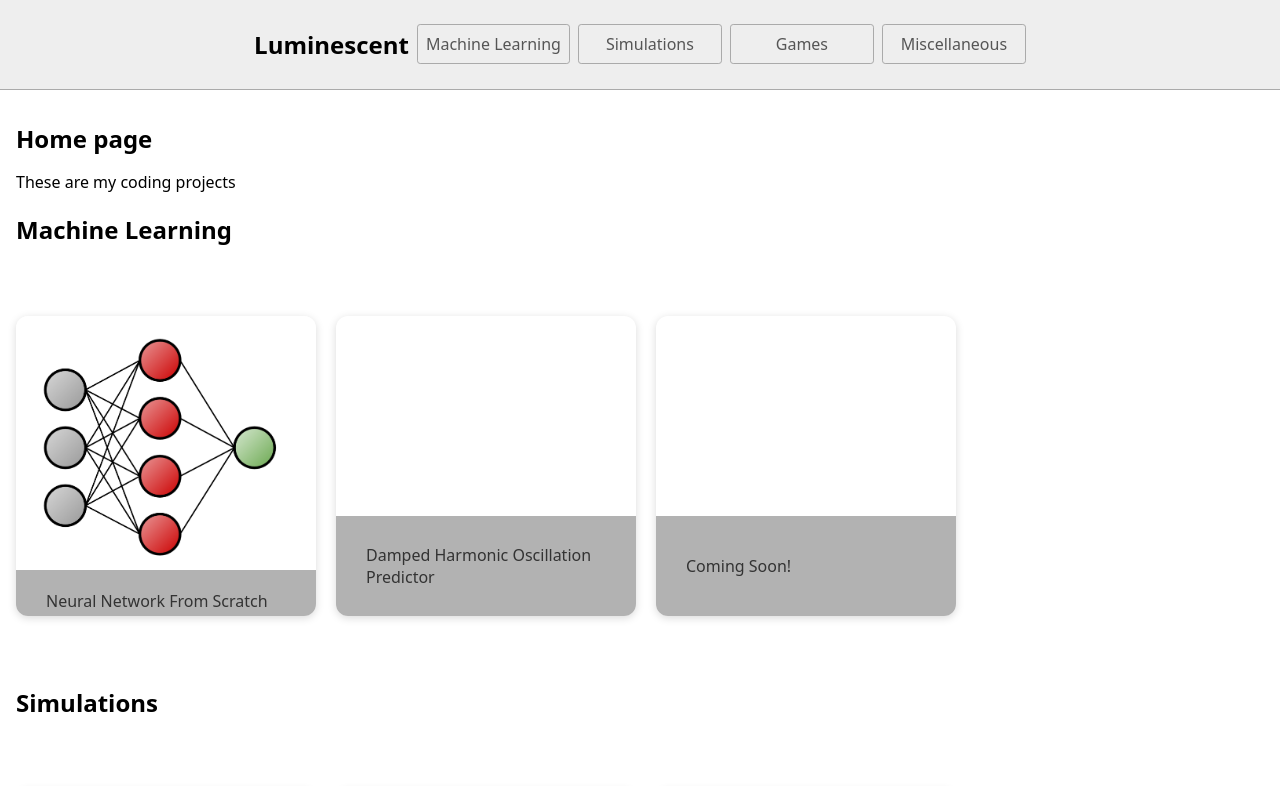
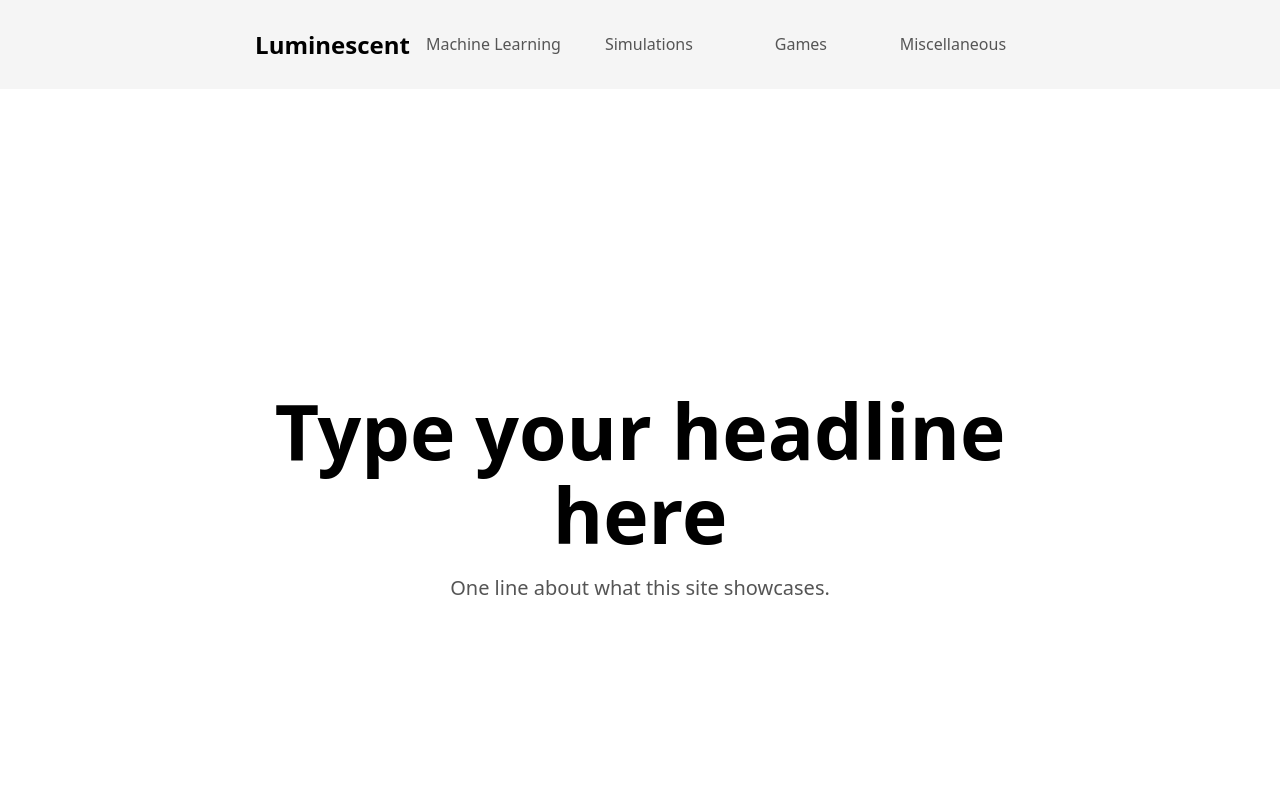
Before and after one commit to luminescent11/portfolio, a website: page index.html in a window 1280 px wide. Shown: the top 786 px of the page. Drawn offline with Linux system fonts and the light colour scheme.

Commit message:
Initial commit

```diff
--- a/index.html
+++ b/index.html
@@ -6,7 +6,6 @@
     <meta name="viewport" content="width=device-width" />
 
     <link rel="stylesheet" href="styles.css" />
-    <script type="module" src="script.js"></script>
     <link rel="icon" type="image/png" href="/assets/favicon.png">
   </head>
   <body>
@@ -19,96 +18,70 @@
     </nav>
 
     <main>
-      <div id="home">
-        <h1>Home page</h1>
-        <p>These are my coding projects</p>
+      <div id="hero">
+        <h1>Type your headline here</h1>
+        <p>One line about what this site showcases.</p>
       </div>
-      <div id="#ml">
+
+      <div id="ml">
         <h2>Machine Learning</h2>
 
         <div class="container">
-          <a
-            href="https://nn-from-scratch-frontend.vercel.app/"
-            class="box"
-          >
-            <img src="assets/neuralnet.png" class="boximage" />
+          <a href="https://nn-from-scratch-frontend.vercel.app/" class="box">
+            <img src="assets/neuralnet.png" class="boximage" alt="Neural network visualization" />
             <div class="boxcaption">Neural Network From Scratch</div>
           </a>
 
-          <a
-            href="https://colab.research.google.com/drive/1DeG0yY4xt3iLZCa9perpCFk0wXGpYy9U"
-            class="box"
-          >
+          <a href="https://colab.research.google.com/drive/1DeG0yY4xt3iLZCa9perpCFk0wXGpYy9U" class="box">
             <div class="boxcaption">Damped Harmonic Oscillation Predictor</div>
           </a>
 
-          <div
-            class="box"
-          >
+          <div class="box">
             <div class="boxcaption">Coming Soon!</div>
           </div>
         </div>
       </div>
 
-      <div id="#simulations">
+      <div id="simulations">
         <h2>Simulations</h2>
         <div class="container">
-          <a
-            href="https://computational-physics-amber.vercel.app/"
-            class="box"
-          >
+          <a href="https://computational-physics-amber.vercel.app/" class="box">
             <div class="boxcaption">2D Force Simulation</div>
           </a>
 
-          <a
-            href="https://colab.research.google.com/drive/10MnvfeuhLvTTHmludy3WxlcYL8mHyiBq"
-            class="box"
-          >
+          <a href="https://colab.research.google.com/drive/10MnvfeuhLvTTHmludy3WxlcYL8mHyiBq" class="box">
             <div class="boxcaption">Double Pendulum Simulation</div>
           </a>
 
-          <div
-            class="box"
-          >
+          <div class="box">
             <div class="boxcaption">Coming Soon!</div>
           </div>
         </div>
       </div>
 
-      <div id="#games">
+      <div id="games">
         <h2>Games</h2>
 
         <div class="container">
-          <a
-            href="https://aim-trainer-final.vercel.app/"
-            class="box"
-          >
+          <a href="https://aim-trainer-final.vercel.app/" class="box">
             <div class="boxcaption">FPS Aim Trainer</div>
           </a>
 
-          <a
-            href="https://temunadal.itch.io/strawberry-summit"
-            class="box"
-          >
+          <a href="https://temunadal.itch.io/strawberry-summit" class="box">
             <div class="boxcaption">Strawberry Summit</div>
           </a>
 
-          <a
-            href="https://temunadal.itch.io/mud-dodge"
-            class="box"
-          >
+          <a href="https://temunadal.itch.io/mud-dodge" class="box">
             <div class="boxcaption">Mud Dodge</div>
           </a>
 
-          <div
-            class="box"
-          >
+          <div class="box">
             <div class="boxcaption">Coming Soon!</div>
           </div>
         </div>
       </div>
 
-      <div id="#misc">
+      <div id="misc">
         <h2>Miscellaneous</h2>
       </div>
     </main>
--- a/styles.css
+++ b/styles.css
@@ -16,8 +16,7 @@ nav {
   justify-content: center;
   padding: 0.5rem;
   gap: 0.5rem;
-  border-bottom: solid 1px #aaa;
-  background-color: #eee;
+  background-color: #f5f5f5;
 }
 
 nav a {
@@ -25,10 +24,15 @@ nav a {
   min-width: 9rem;
   padding: 0.5rem;
   border-radius: 0.2rem;
-  border: solid 1px #aaa;
   text-align: center;
   text-decoration: none;
   color: #555;
+  transition: background-color 0.15s ease, box-shadow 0.15s ease;
+}
+
+nav a:hover {
+  background-color: rgba(0, 0, 0, 0.06);
+  box-shadow: 0 2px 4px rgba(0, 0, 0, 0.15);
 }
 
 nav a[aria-current='page'] {
@@ -40,6 +44,31 @@ main {
   padding: 1rem;
 }
 
+#hero {
+  min-height: 100vh;
+  display: flex;
+  flex-direction: column;
+  align-items: center;
+  justify-content: center;
+  text-align: center;
+  padding: 2rem;
+}
+
+#hero h1 {
+  font-weight: 700;
+  font-size: clamp(2.5rem, 6vw, 5rem);
+  line-height: 1.1;
+  max-width: 900px;
+  margin: 0;
+}
+
+#hero p {
+  margin-top: 1rem;
+  font-size: 1.25rem;
+  color: #555;
+  max-width: 600px;
+}
+
 h1 {
   font-weight: bold;
   font-size: 1.5rem;
@@ -47,10 +76,11 @@ h1 {
 
 .container {
   display: flex;
+  flex-wrap: wrap;
   align-items: center;
-  height: 50vh;
   column-gap: 20px;
   row-gap: 20px;
+  padding: 1rem 0 2rem;
 }
 
 .box {
```
Also changed, not shown: script.js (deleted). Lines whose indentation alone changed are shown as unchanged.
